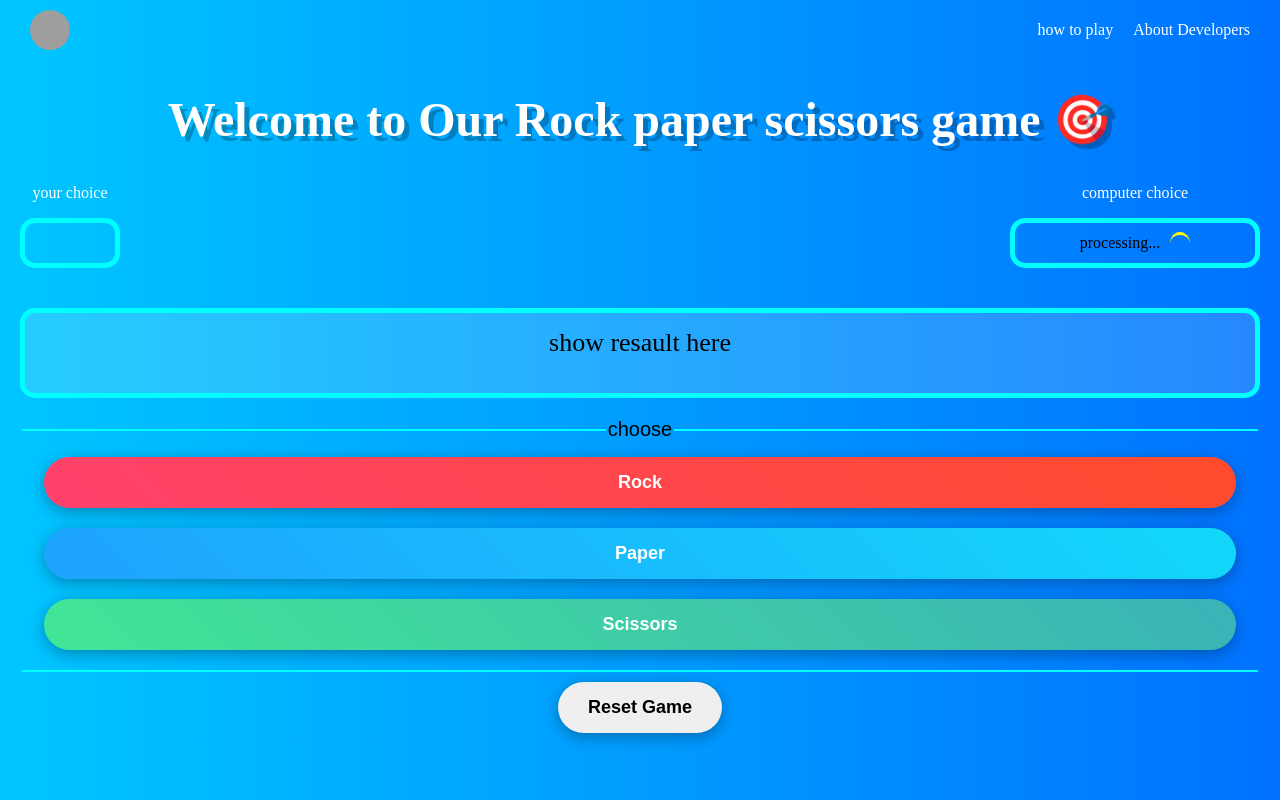
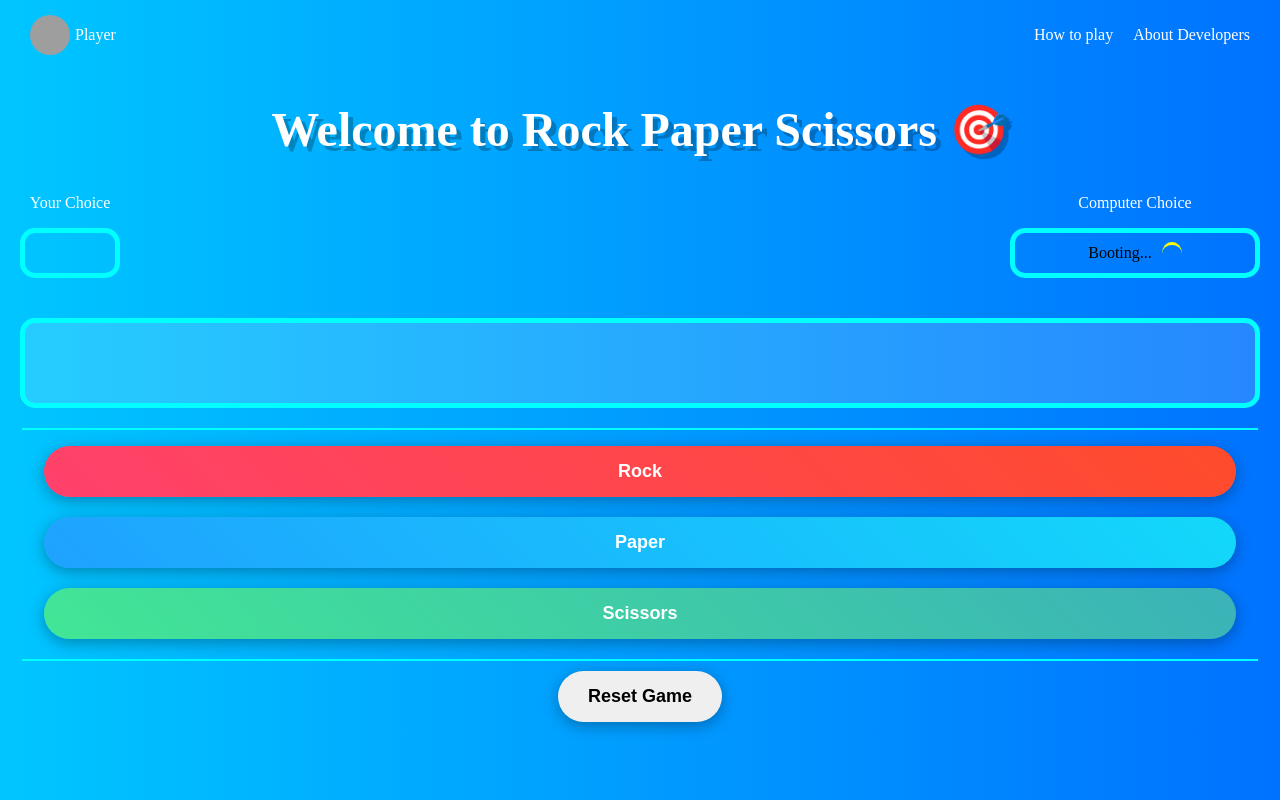
Before and after one commit to Solomon-Bright12/Rock-paper-Scissors, a plain HTML site: page index.html in a window 1280 px wide. Drawn offline with nearby package versions, Linux system fonts and the light colour scheme; grey boxes are pictures that could not be loaded.

Commit message:
index.html
Html file

```diff
--- a/index.html
+++ b/index.html
@@ -1,53 +1,57 @@
 <!DOCTYPE html>
 <html lang="en">
 <head>
-    <meta charset="UTF-8">
-    <meta name="viewport" content="width=device-width,initial-scale=1.0"/>
-    <title>Game</title>
-    <link rel="stylesheet" href="style.css">
+  <meta charset="UTF-8" />
+  <meta name="viewport" content="width=device-width, initial-scale=1.0"/>
+  <script src="https://cdn.jsdelivr.net/npm/canvas-confetti@1.6.0/dist/confetti.browser.min.js"></script>
+  <title>Rock Paper Scissors Game</title>
+  <link rel="icon" href="favicon.ico" type="image/x-icon">
+  <link rel="stylesheet" href="style.css" />
 </head>
 <body>
+
   <div class="head">
     <div class="wlc">
       <div id="user"></div>
-            <p id="p"></p>
+      <p id="p">Player</p>
     </div>
     <div class="nav-links">
-            <a href="#home">how to play</a>
-            <a href="#signup">About Developers</a>
+      <a href="#home" onclick="showTutorial()">How to play</a>
+      <a href="#signup" onclick="showDetail()">About Developers</a>
     </div>
     <div class="hamburger">
       <div class="bar"></div>
       <div class="bar"></div>
     </div>
   </div>
+
   <div class="container">
-        <h1>Welcome to Our Rock paper scissors game 🎯</h1>
+    <h1>Welcome to Rock Paper Scissors 🎯</h1>
     <div class="Option">
       <div>
-                <p>your choice</p>
+        <p>Your Choice</p>
         <div class="yourChoice"></div>
       </div>
       <div>
-                <p>computer choice</p>
+        <p>Computer Choice</p>
         <div class="computerChoice">
-                    <p>processing...</p>
+          <p>Booting...</p>
           <div class="rotating"></div>
         </div>
       </div>
     </div>
-        <div class="result"> show resault here</div>
+
+    <div class="result"></div>
+
     <div class="choices">
       <fieldset>
-              <legend>choose</legend>
-              <button class="rock">Rock</button>
-              <button class="paper">Paper</button>
-              <button class="scissors">Scissors</button>
+        <button class="choice rock" data-choice="rock">Rock</button>
+        <button class="choice paper" data-choice="paper">Paper</button>
+        <button class="choice scissors" data-choice="scissors">Scissors</button>
       </fieldset>
     </div>
 
-        <!-- for restarting the game-->
-        <button>Reset Game</button>
+    <button class="reset-btn">Reset Game</button>
   </div>
   <script src="script.js"></script>
 </body>
```
Lines whose indentation alone changed are shown as unchanged.
